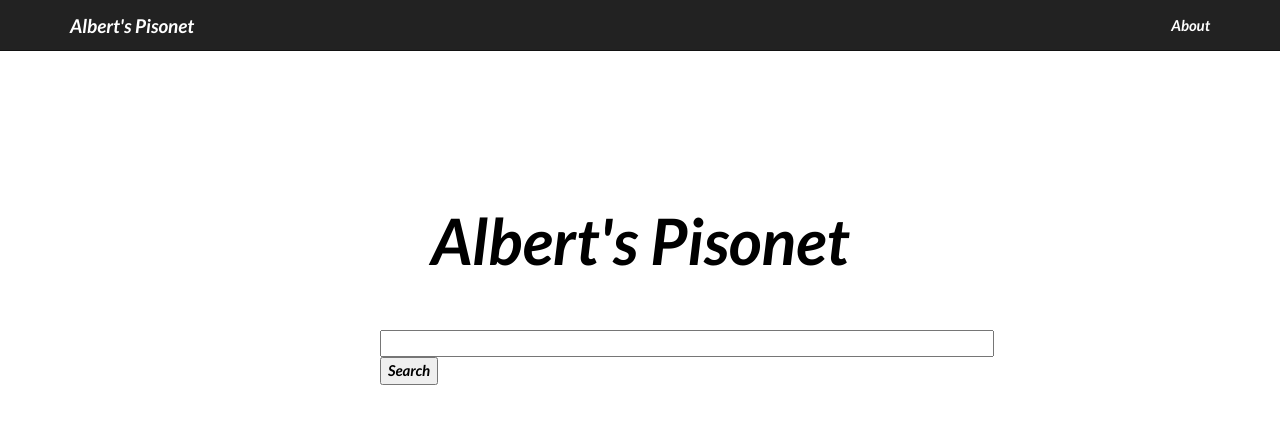
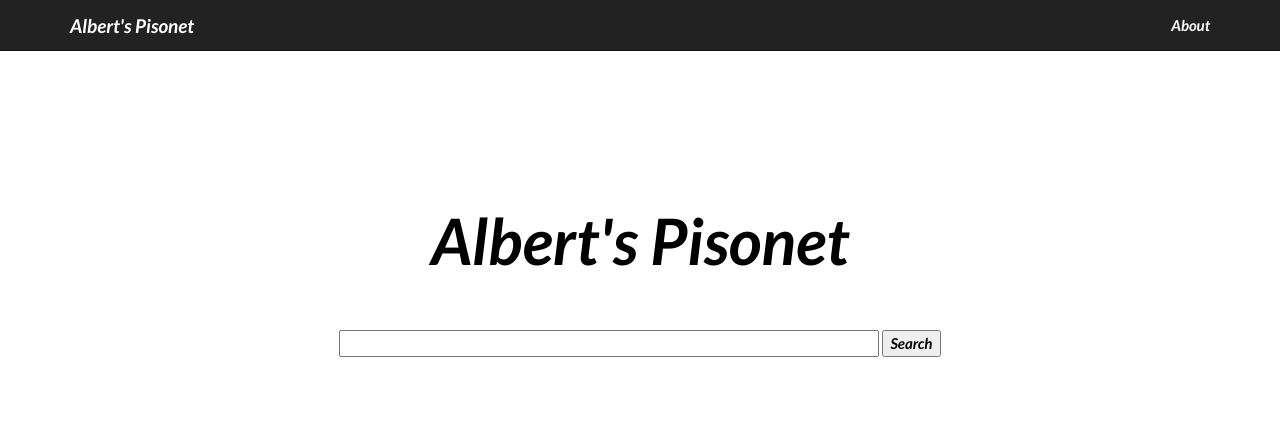
Before and after one commit to albertspisonet/albertspisonet.github.io, a plain HTML site: page index.html in a window 1280 px wide. Drawn offline with nearby package versions, Linux system fonts and the light colour scheme.

Commit message:
Add better form

```diff
--- a/index.html
+++ b/index.html
@@ -49,33 +49,29 @@
 
     <div class="jumbotron">
       <div class="container">
-        <div class="col-md-6 col-md-offset-3 container-col">
+        <div class="col-md-8 col-md-offset-2 container-col">
           <center>
             <h1 id="container-col-h1" class="mainpage-h1">
               Albert's Pisonet
             </h1>
             <br>
-          </center>
+          <!-- </center> -->
           </br>
           <form action="http://www.google.com.ph" id="cse-search-box">
             <div>
               <input type="hidden" name="cx" value="partner-pub-8309192969386361:2816809125" />
               <input type="hidden" name="ie" value="UTF-8" />
-              <input type="text" name="q" size="80" />
+              <input type="text" name="q" size="70" />
               <input type="submit" name="sa" value="Search" />
             </div>
           </form>
 
           <script type="text/javascript" src="http://www.google.com.ph/coop/cse/brand?form=cse-search-box&amp;lang=en"></script>
 
-          <!-- <form action="/search" method="GET">
-            <div class="input-group">
-              <input type="text" class="form-control" name="q" placeholder="I'm looking for...">
-              <span class="input-group-btn">
-                <button class="btn btn-default-white btn-block" type="submit"><i class="fa fa-search"></i></button>
-              </span>
-            </div>
-          </form> -->
+
+            </center>
+          </div>
+
         </div>
       </div>
     </div>
```
